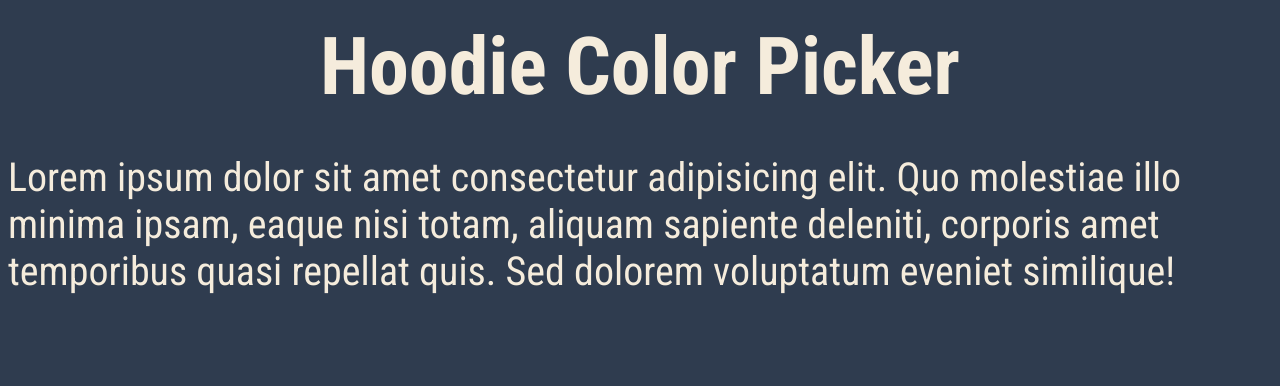
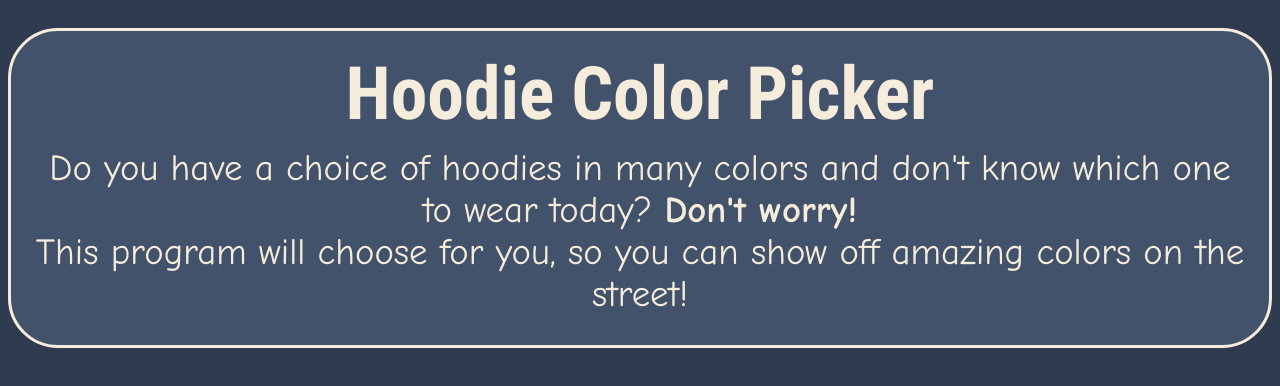
Before and after one commit to NalimWeso/hoodie-color-picker, a React (Vite) app: page / in a window 1280 px wide. Shown: the top 386 px of the page. Built offline with nearby package versions, Linux system fonts and the light colour scheme.

Commit message:
Upgrade header

```diff
--- a/src/Header.jsx
+++ b/src/Header.jsx
@@ -2,8 +2,11 @@ function Header() {
     return (
         <header>
             <h1>Hoodie Color Picker</h1>
-            <p>Lorem ipsum dolor sit amet consectetur adipisicing elit. Quo molestiae illo minima ipsam, eaque nisi totam, aliquam sapiente deleniti, corporis amet temporibus quasi repellat quis. Sed dolorem voluptatum eveniet similique!</p>
-        </header>
+            <p>
+                Do you have a choice of hoodies in many colors and don't know which one to wear today? <strong>Don't worry!</strong><br />
+                This program will choose for you, so you can show off amazing colors on the street!
+            </p>
+        </header >
     )
 }
 
--- a/src/index.scss
+++ b/src/index.scss
@@ -1,14 +1,31 @@
 body {
-    background-color: #2f3c4f;
+    background-color: #2F3C4F;
     color: #F5ECDC;
     font-family: "Roboto Condensed", sans-serif;
-    font-size: 2.5rem;
+    font-size: 2.3rem;
+    display: flex;
+    justify-content: center;
 }
 
-h1 {
-    text-align: center;
+header {
+    background-color: #41526A;
+    border: 3px solid #F5ECDC;
+    border-radius: 50px;
     margin: 20px 0 0 0;
-    padding: 0;
-    cursor: default;
-    user-select: none;
+    padding: 20px;
+    display: inline-block;
+
+    h1 {
+        text-align: center;
+        margin: 0;
+        padding: 0;
+        cursor: default;
+        user-select: none;
+    }
+
+    p {
+        font-family: "Comic Neue", cursive;
+        margin: 10px 0 10px 0;
+        text-align: center;
+    }
 }
```
